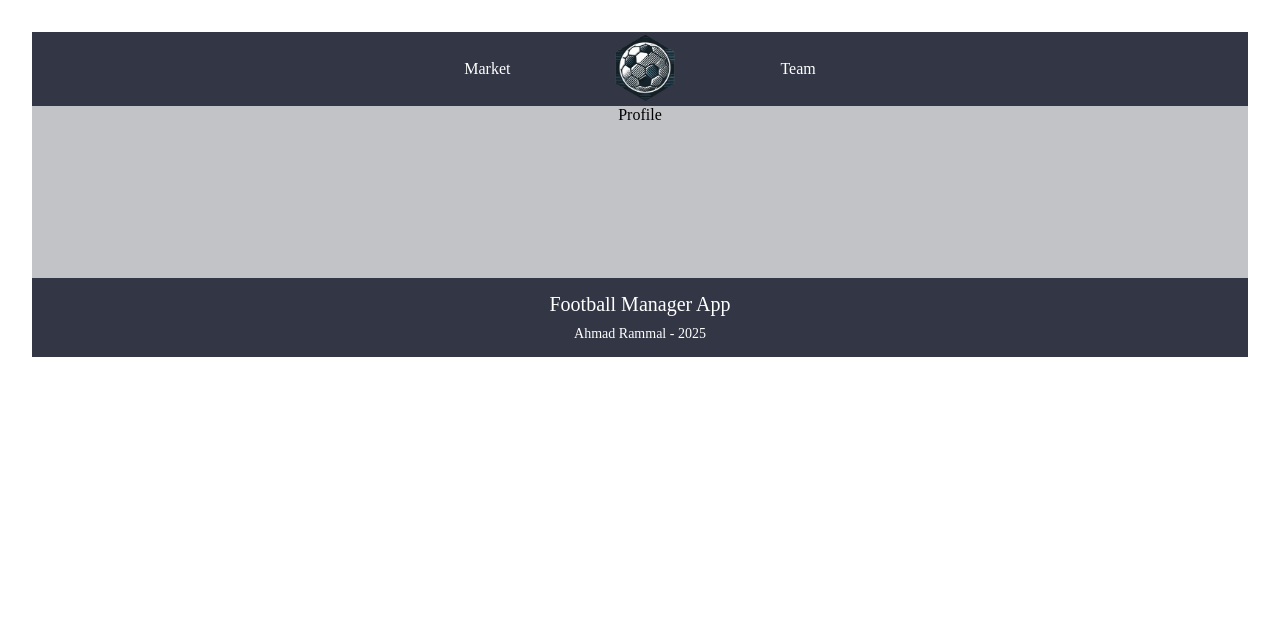
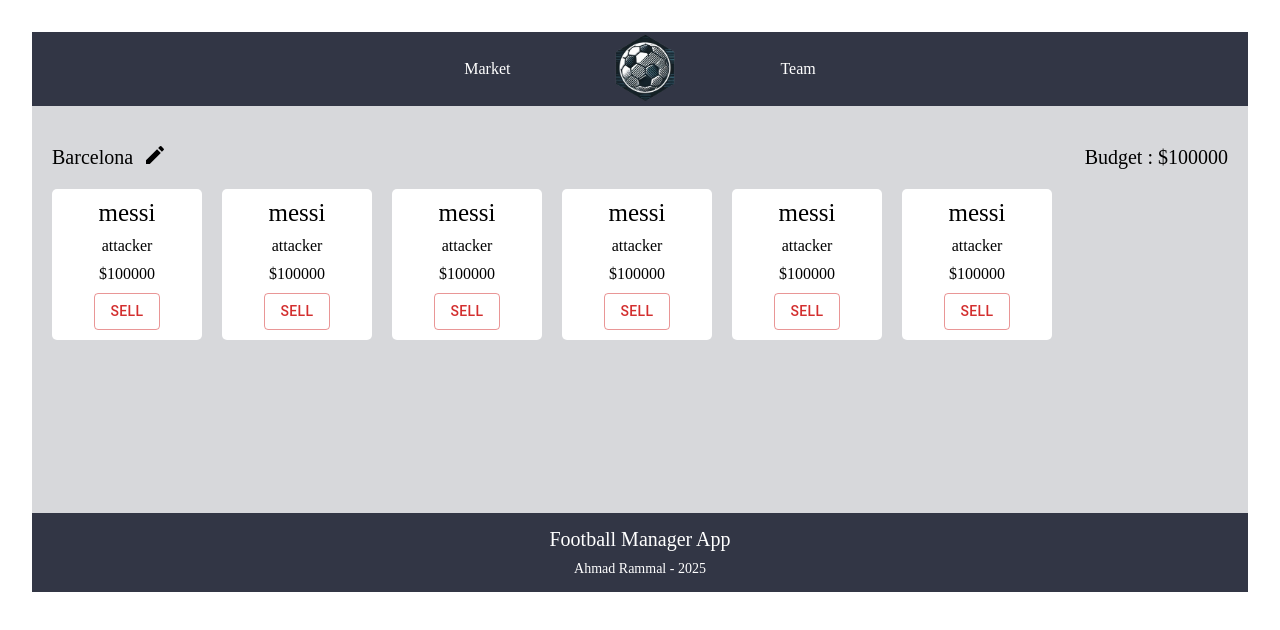
Before and after one commit to Ahmad-Rammall/Football-Online-Manager, a React (Vite) app in the folder frontend/: page /profile in a window 1280 px wide. Shown: the top 630 px of the page. Built offline with nearby package versions, Linux system fonts and the light colour scheme.

Commit message:
Frontend <> Create Profile UI

```diff
--- /dev/null
+++ b/frontend/src/components/PlayerCard/index.css
@@ -0,0 +1,15 @@
+.playerCardContainer {
+  background-color: white;
+  padding: 10px;
+  width: 150px;
+  border-radius: 5px;
+  display: flex;
+  flex-direction: column;
+  justify-content: center;
+  align-items: center;
+  gap: 10px;
+}
+
+.playerName{
+    font-size: 25px;
+}
--- /dev/null
+++ b/frontend/src/components/PlayerCard/index.jsx
@@ -0,0 +1,18 @@
+import React from "react";
+import Button from "@mui/material/Button";
+import "./index.css"
+
+function PlayerCard({ player }) {
+  return (
+    <div className="playerCardContainer">
+      <div className="playerName">{player?.name}messi</div>
+      <div>{player?.position}attacker</div>
+      <div>${player?.baseValue}100000</div>
+      <Button variant="outlined" color="error">
+        Sell
+      </Button>
+    </div>
+  );
+}
+
+export default PlayerCard;
--- a/frontend/src/index.css
+++ b/frontend/src/index.css
@@ -7,5 +7,5 @@
 
 :root {
   --primary-blue: #323645;
-  --secondary-blue: #3b3d4c4f;
+  --secondary-blue: #3b3d4c33;
 }
--- a/frontend/src/pages/Profile/index.css
+++ b/frontend/src/pages/Profile/index.css
@@ -0,0 +1,34 @@
+.profileWrapper {
+  padding: 20px;
+}
+
+.playersContainer {
+  display: flex;
+  align-items: center;
+  gap: 20px;
+  flex-wrap: wrap;
+  width: 100%;
+}
+
+.budget {
+  font-size: 20px;
+  margin: 20px 0;
+}
+
+.topContainer {
+  display: flex;
+  justify-content: space-between;
+  align-items: center;
+}
+
+.teamName {
+  display: flex;
+  justify-content: center;
+  align-items: center;
+  gap: 10px;
+  font-size: 20px;
+}
+
+.editIcon{
+    cursor: pointer;
+}
--- a/frontend/src/pages/Profile/index.jsx
+++ b/frontend/src/pages/Profile/index.jsx
@@ -1,9 +1,30 @@
-import React from 'react'
+import React from "react";
+import PlayerCard from "../../components/PlayerCard";
+import "./index.css";
+import EditIcon from "@mui/icons-material/Edit";
 
 function Profile() {
   return (
-    <div>Profile</div>
-  )
+    <div className="profileWrapper">
+      <div className="topContainer">
+        <div className="teamName">
+          Barcelona
+          <div className="editIcon">
+            <EditIcon />
+          </div>
+        </div>
+        <div className="budget">Budget : $100000</div>
+      </div>
+      <div className="playersContainer">
+        <PlayerCard />
+        <PlayerCard />
+        <PlayerCard />
+        <PlayerCard />
+        <PlayerCard />
+        <PlayerCard />
+      </div>
+    </div>
+  );
 }
 
-export default Profile
+export default Profile;
```
